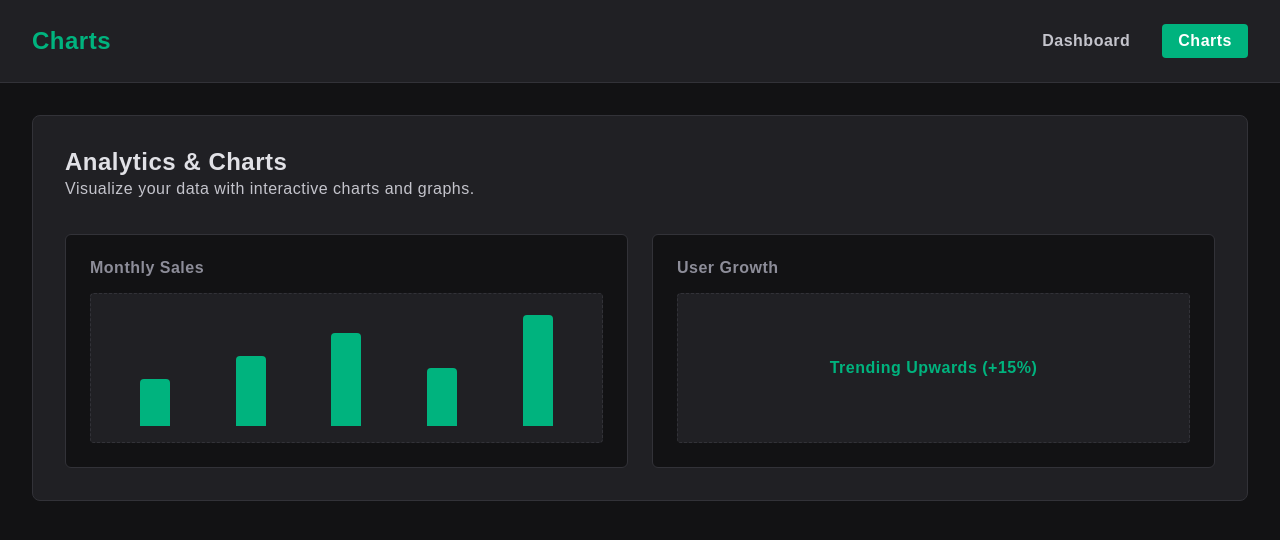
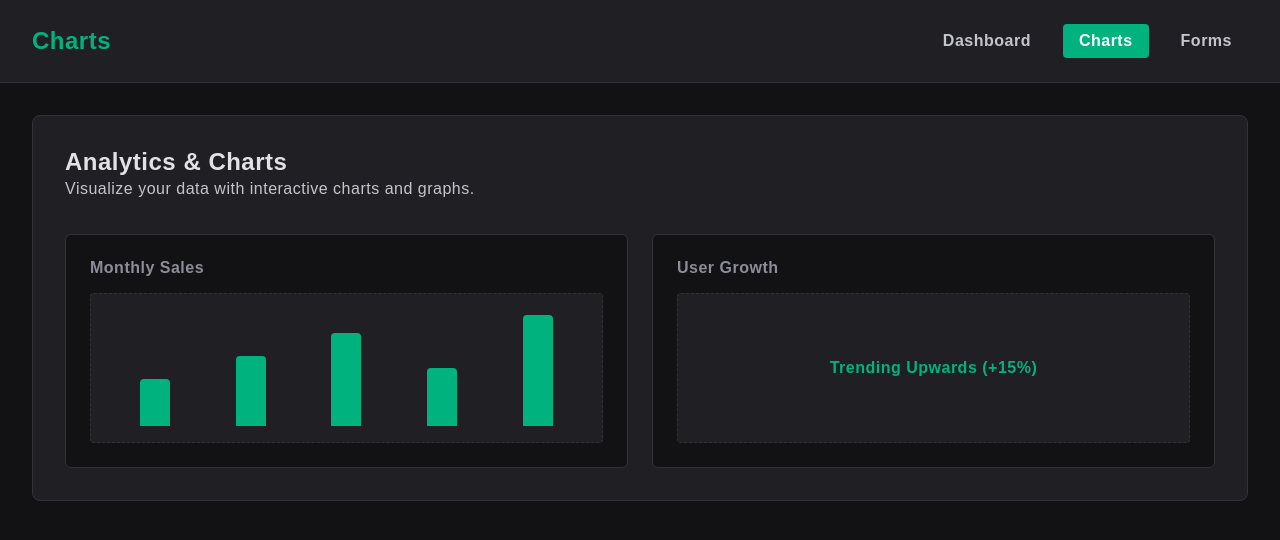
Before and after one commit to salino3/react-forms-2026, a React (Vite) app: page /charts in a window 1280 px wide. Shown: the top 540 px of the page. Built offline with nearby package versions, Linux system fonts and the light colour scheme.

Commit message:
add header component in Charts

```diff
--- a/src/layouts/charts/charts.layout.tsx
+++ b/src/layouts/charts/charts.layout.tsx
@@ -1,21 +1,12 @@
 import React from "react";
-import { Link } from "react-router-dom";
+import { HeaderApp } from "../../common-app";
 import "./charts.styles.scss";
 
 const ChartsLayout: React.FC = () => {
   return (
     <div className="charts-layout">
-      <header className="charts-header">
-        <h1>Charts</h1>
-        <nav className="charts-nav">
-          <Link to="/" className="nav-link">
-            Dashboard
-          </Link>
-          <Link to="/charts" className="nav-link active">
-            Charts
-          </Link>
-        </nav>
-      </header>
+      <HeaderApp page="Charts" />
+
       <main className="charts-content">
         <div className="card">
           <h2>Analytics & Charts</h2>
```
